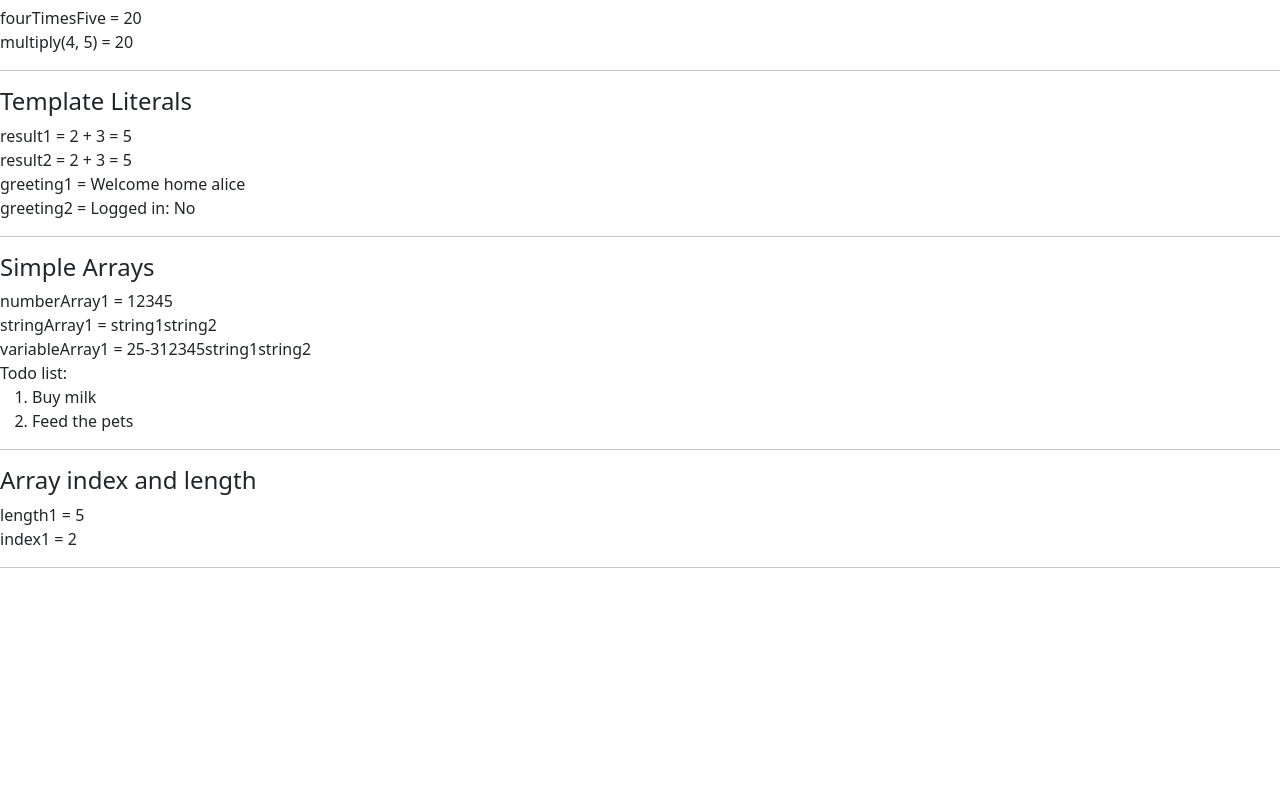
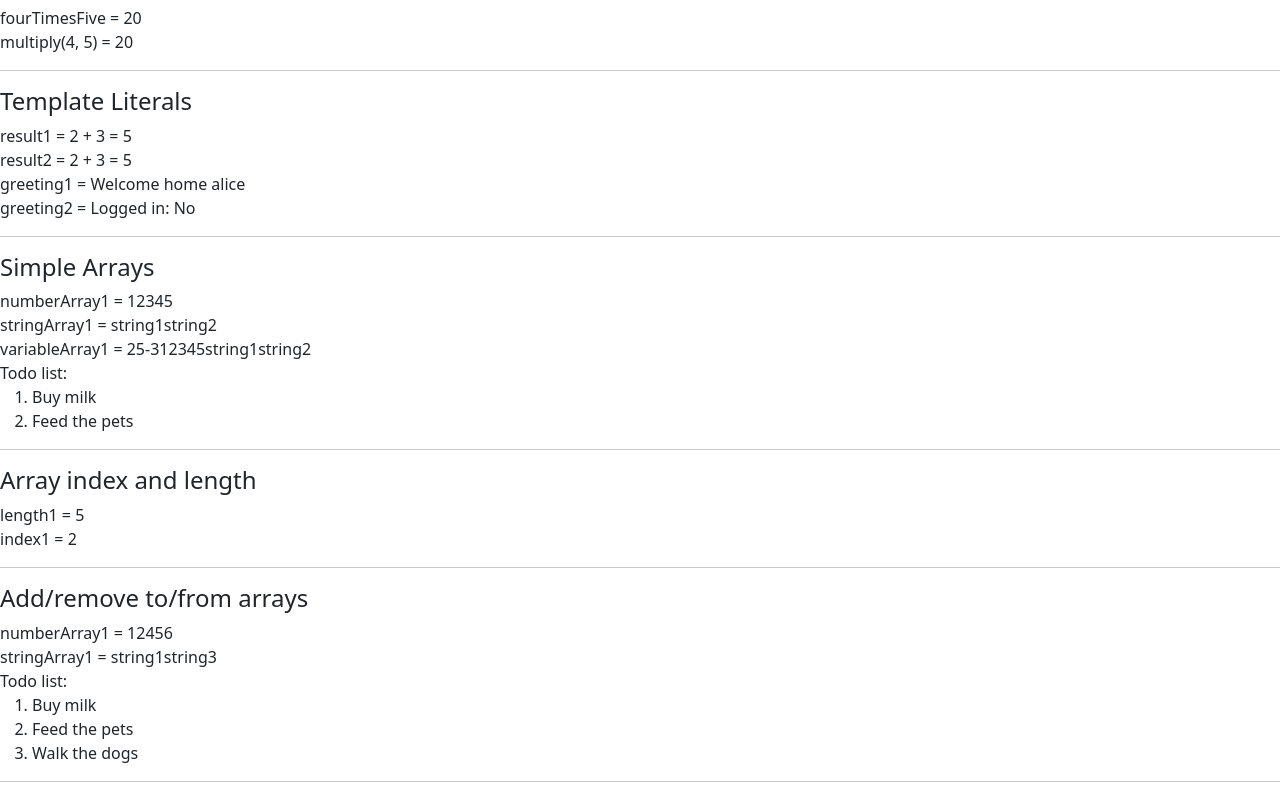
Before and after one commit to xilu56/kambaz-react-web-app-cs5610-sm25, a React app: page /#/Labs/Lab3 in a window 1280 px wide. Shown: the part 1398-2196 px from the top of the page. Before the commit the page ends 1982 px from the top, so only its background shows below. Built offline with nearby package versions, Linux system fonts and the light colour scheme; the HTML template or start-up script is replaced by a standard one.

Commit message:
Adding and Removing Data to/from Arrays

```diff
--- a/src/Labs/Lab3/index.tsx
+++ b/src/Labs/Lab3/index.tsx
@@ -11,6 +11,7 @@ import ImpliedReturn from "./ImpliedReturn";
 import TemplateLiterals from "./TemplateLiterals";
 import SimpleArrays from "./SimpleArrays";
 import ArrayIndexAndLength from "./ArrayIndexAndLength";
+import AddingAndRemovingToFromArrays from "./AddingAndRemovingToFromArrays";
 
 export default function Lab3() {
   return (
@@ -29,6 +30,7 @@ export default function Lab3() {
       <TemplateLiterals/>
       <SimpleArrays/>
       <ArrayIndexAndLength/>
+      <AddingAndRemovingToFromArrays/>
     </div>
   );
 }
```
